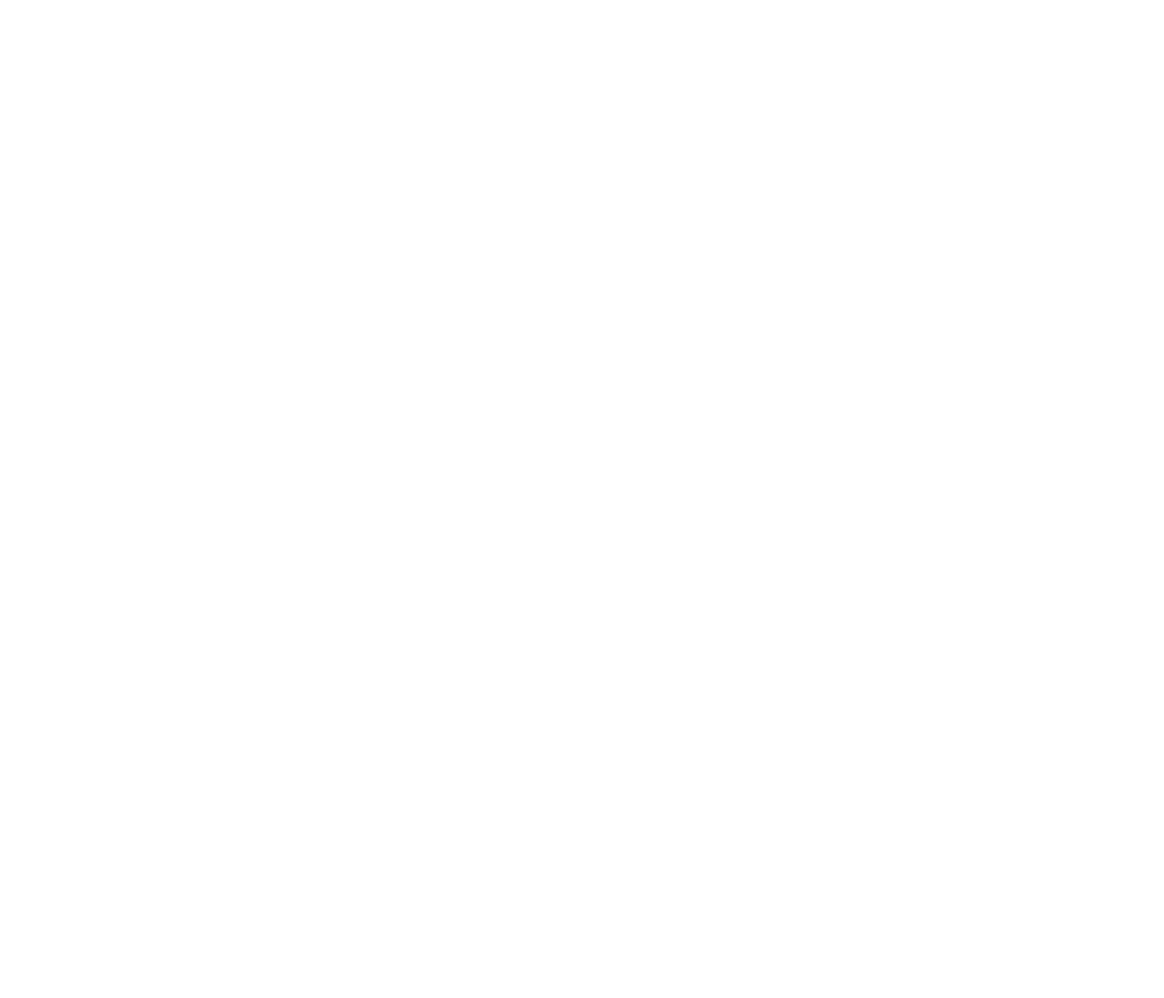
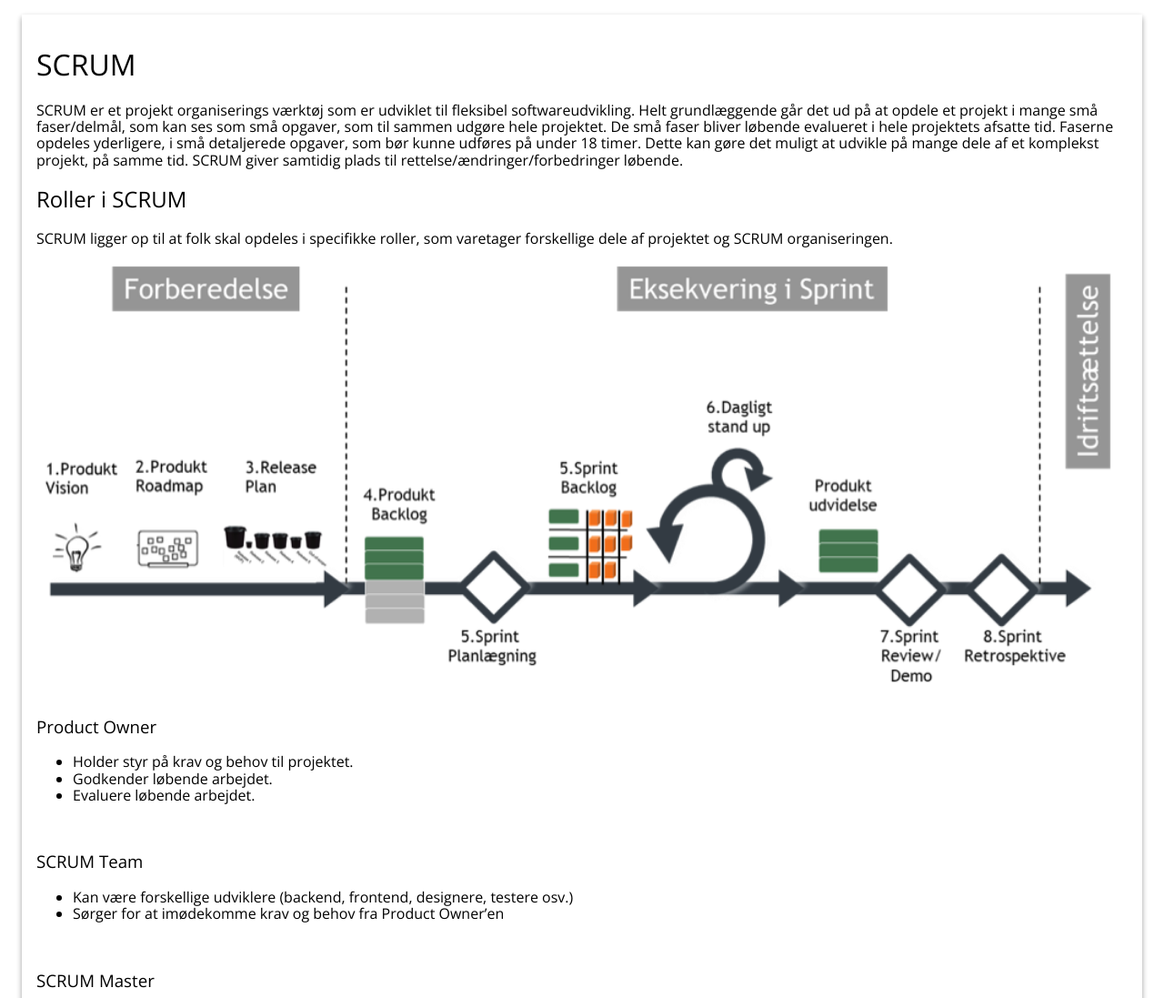
Before and after one commit to mftw/SCRUM-ASSIGNMENT, a plain HTML site: page index.html in a window 1280 px wide. Shown: the top 1097 px of the page at 91% size. Before the commit the page ends 800 px from the top, so only its background shows below. Drawn offline with nearby package versions, Linux system fonts and the light colour scheme.

Commit message:
final commit

```diff
--- a/index.html
+++ b/index.html
@@ -5,13 +5,60 @@
     <meta name="viewport" content="width=device-width, initial-scale=1.0">
     <meta http-equiv="X-UA-Compatible" content="ie=edge">
     <title>SCRUM</title>
+    <link rel="stylesheet" href="https://cdnjs.cloudflare.com/ajax/libs/normalize/8.0.0/normalize.css">
     <link rel="stylesheet" href="res/css/styles.css">
 </head>
 <body>
 
-    <div class="wrapper">
+    <article>
+        <header>
+            <h1>SCRUM</h1>
+        </header>
+        <section>
+            <p>
+                SCRUM er et projekt organiserings værktøj som er udviklet til fleksibel softwareudvikling. Helt grundlæggende går det ud på at opdele et projekt i mange små faser/delmål, som kan ses som små opgaver, som til sammen udgøre hele projektet. De små faser bliver løbende evalueret i hele projektets afsatte tid. Faserne opdeles yderligere, i små detaljerede opgaver, som bør kunne udføres på under 18 timer.
+                Dette kan gøre det muligt at udvikle på mange dele af et komplekst projekt, på samme tid. SCRUM giver samtidig plads til rettelse/ændringer/forbedringer løbende.
+            </p>
 
-    </div>
+            <h2>Roller i SCRUM</h2>
+            <p>SCRUM ligger op til at folk skal opdeles i specifikke roller, som varetager forskellige dele af projektet og SCRUM organiseringen.</p>
+            <img src="res/pics/eksekvering-ny-1000x399.png" alt="scrum">
+
+            <br>
+            <h3>Product Owner</h3>
+            <ul>
+                <li>Holder styr på krav og behov til projektet.</li>
+                <li>Godkender løbende arbejdet.</li>
+                <li>Evaluere løbende arbejdet.</li>
+            </ul>
+
+            <br>
+            <h3>SCRUM Team</h3>
+            <ul>
+                <li>Kan være forskellige udviklere (backend, frontend, designere, testere osv.)</li>
+                <li>Sørger for at imødekomme krav og behov fra Product Owner’en</li>
+            </ul>
+
+            <br>
+            <h3>SCRUM Master</h3>
+            <ul>
+                <li>Neutral facilitator.</li>
+                <li>Sørger for at scrum organiseringen overholdes.</li>
+                <li>Planlægger alle møder.</li>
+                <li>Planlægger agendaen på alle møder.</li>
+            </ul>
+
+            <img src="res/pics/sidsten.png" alt="overview">
+
+
+            <footer>
+                Side henvisninger: <br>
+                <a href="https://danskprojektledelse.dk/community/introduktion-til-scrum/">Dansk Projektledelse - Scrum intro</a> <br>
+                <a href="https://www.teknologisk.dk/kurser/agile-projekter-og-scrum/hvad-er-agile-og-scrum/35807">Teknologisk Insitut - Agile og Scrum</a> <br>
+                2018 - Michael Koch
+            </footer>
+        </section>
+    </article>
 
 </body>
 </html>
--- a/res/css/styles.scss
+++ b/res/css/styles.scss
@@ -2,3 +2,29 @@
 @import 'vars';
 @import 'mqs';
 @import 'misc';
+
+@import url('https://fonts.googleapis.com/css?family=Open+Sans:300,400,600,700,800');
+
+
+html {
+    scroll-behavior: smooth;
+}
+
+article {
+    font-family: 'Open Sans', sans-serif;
+    max-width: 1200px;
+    margin: 16px auto;
+    box-shadow: 0 3px 6px rgba(0,0,0,0.16), 0 3px 6px rgba(0,0,0,0.23);
+    padding: 16px;
+
+    h1, h2, h3 {
+        font-weight: 400;
+    }
+
+    img {
+        width: 100%;
+        height: auto;
+        object-fit: cover;
+        object-position: center;
+    }
+}
```
Also changed, not shown: res/css/styles.css, res/pics/eksekvering-ny-1000x399.png (added), res/pics/roadmap.png (added), res/pics/sidsten.png (added), res/pics/trekanter.png (added), 1 other file.
